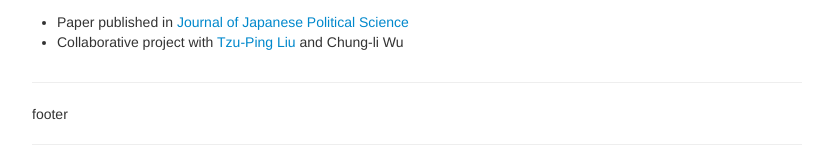
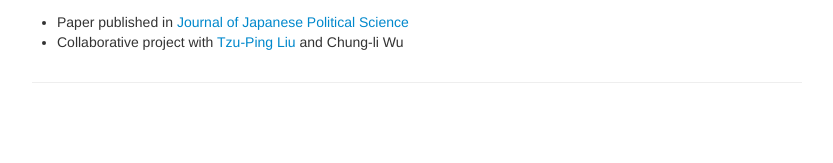
Before and after one commit to tedhchen/tedhchen.github.io, a Jekyll site: the page built from pages/research.md, in a window 1280 px wide. Shown: the part 1658-1821 px from the top of the page, without its empty margins (53-886 px from the left). Built offline with Jekyll 4.4.1, drawn with Linux system fonts in a browser that asks for light colours; after the commit the page ends 1762 px from its top, so only the background shows below that.

Commit message:
removed footer

```diff
--- a/_includes/themes/twitter/default.html
+++ b/_includes/themes/twitter/default.html
@@ -61,19 +61,4 @@
     {% include JB/analytics %}
   </body>
 
-
-<div class="foot">
-  <div class="container">
-	<div class="span8">
-
-      <div class="content">
-        footer
-      </div>
-
-      <hr>
-
-    </div>
-	</div>
-</div>
-
 </html>
```
